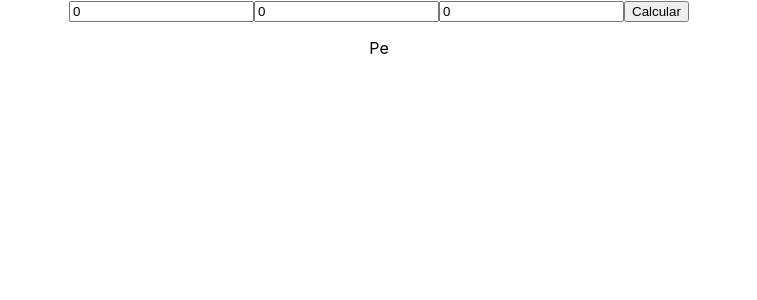
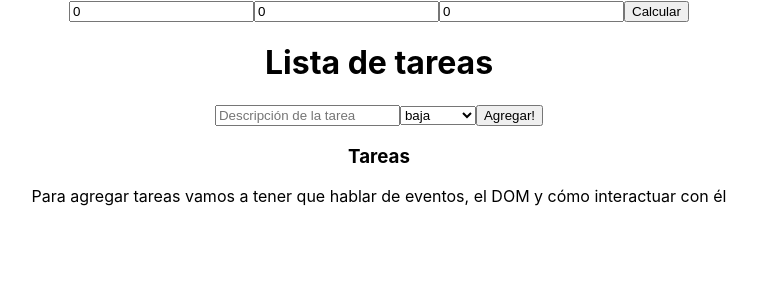
Before and after one commit to FacunB/Grupal, a React (Create React App) app: page / in a window 1280 px wide. Shown: the top 300 px of the page, without its empty margins (261-1018 px from the left). Built offline with nearby package versions, Linux system fonts and the light colour scheme.

Commit message:
Segunda clase grupal

```diff
--- a/src/App.js
+++ b/src/App.js
@@ -1,10 +1,12 @@
 import './App.css';
 import Ejercicio1 from './components/Ejercicio.jsx';
+import Ejercicio2 from './components/Ejercicio2.jsx';
 
 function App() {
   return (
     <div className="App">
       <Ejercicio1/>
+      <Ejercicio2/>
     </div>
   );
 }
--- a/src/components/Ejercicio.jsx
+++ b/src/components/Ejercicio.jsx
@@ -7,23 +7,32 @@ const Ejercicio1 = () =>{
      const [sideB, setSideB] = useState(0);
      const [sideC, setSideC] = useState(0);
      const [triangles, setTriangles] = useState([]);
+
      const triangle = () =>{
-         if (sideA <= 0 || sideB <= 0 || sideC <= 0){
+        if (sideA <= 0 || sideB <= 0 || sideC <= 0){
              console.log("Eso no es un triangulo man")
 
-                }else
-                if (sideA != sideB && sideB != sideC){
-                    console.log("Tu triangulo es escaleno")
-                }else if (sideA == sideB && sideB == sideC){
-                    console.log("Tu triangulo es equilatero")
-                }else if (sideA == sideB || sideB == sideC || sideA == sideC){
-                    console.log("Tu triangulo es isoceles")
+                }else{
+                    if (sideA == sideB && sideB == sideC){
+                        console.log("Tu triangulo es equilatero")
+                        setTriangles(triangles.concat('Equilatero'))
+                        console.log(triangles)
+                    }else if (sideA == sideB || sideB == sideC || sideA == sideC){
+                        console.log("Tu triangulo es isoceles")
+                        setTriangles(triangles.concat('Isoceles'))
+                        console.log(triangles)
+                    }else{
+                            console.log("Tu triangulo es escaleno")
+                            setTriangles(triangles.concat('Escaleno'))
+                            console.log(triangles)
+                    }
+
                 }
             }
 
-    const render = (triangle) =>{
 
-            }
+
+
             return (
                 <>
             <form>
@@ -32,7 +41,15 @@ const Ejercicio1 = () =>{
             <input name="sideC" value={sideC} onChange={(e) => setSideC(e.target.value)}  type="number" placeholder="side C"/>
             <button type="button" onClick={triangle} >Calcular</button>
             <div id="message">
-                <p>Pe</p>
+                {
+                    triangles.map((value, index)=>{
+                        return (
+                            <p key={index}>
+                                {value}
+                            </p>
+                        )
+                    })
+                }
             </div>
             </form>
         </>
--- /dev/null
+++ b/src/components/Ejercicio2.jsx
@@ -0,0 +1,44 @@
+import React, { useState } from "react";
+import Task from "./domain/task";
+
+const Ejercicio2 = () =>{
+
+    const [task, setTask] = useState([]);
+    const [priority, setPriority] = useState(0);
+    const [sideB, setSideB] = useState(0);
+
+           return (
+            <>
+                <h1>Lista de tareas</h1>
+
+                <form>
+                <input
+                    id="tarea"
+                    type="text"
+                    name="tarea"
+                    placeholder="Descripción de la tarea"
+                />
+                <select name="prioridad" id="prioridad">
+                    <option disabled defaultValue>Prioridad</option>
+                    <option value="prioridad-baja">baja</option>
+                    <option value="prioridad-media">media</option>
+                    <option value="prioridad-alta">alta</option>
+                </select>
+                <button id="agregar">Agregar!</button>
+                </form>
+                <span id="error-message"> </span>
+                <h3>Tareas</h3>
+                <ul id="lista-tareas">
+                </ul>
+
+                <p>
+                Para agregar tareas vamos a tener que hablar de eventos, el DOM y cómo
+                interactuar con él
+                </p>
+            </>
+   )
+}
+
+
+
+export default Ejercicio2
--- /dev/null
+++ b/src/components/domain/task.js
@@ -0,0 +1,8 @@
+class Task{
+    constructor(description,priority){
+        this.description = description,
+        this.priority = priority
+
+    }
+
+}
```
